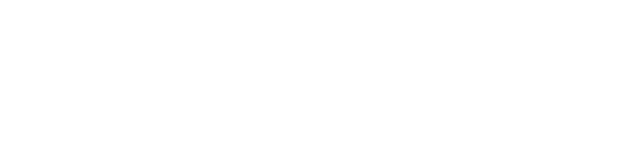
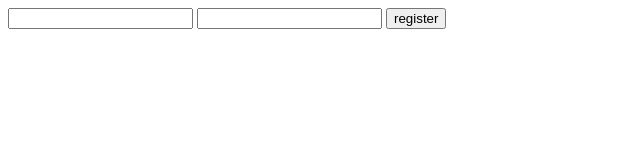
Before and after one commit to burgundy-ranger/ranger-app, a plain HTML site: page index.html in a window 1280 px wide. Shown: the whole page, without its empty margins (0-640 px from the left). Drawn offline with Linux system fonts and the light colour scheme.

Commit message:
finish add register

```diff
--- a/index.html
+++ b/index.html
@@ -7,6 +7,10 @@
     <title>Document</title>
 </head>
 <body>
-
+    <form action="" class="register">
+        <input type="email" name="email" id="4">
+        <input type="password" name="" id="">
+        <input type="submit" value="register">
+    </form>
 </body>
 </html>
--- a/main.js
+++ b/main.js
@@ -1 +1,4 @@
 // document ready
+function register() {
+  // code
+}
```
